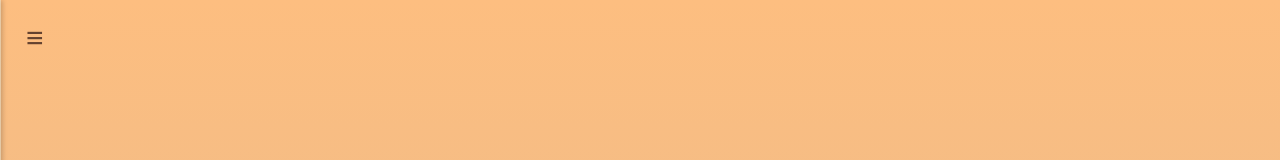
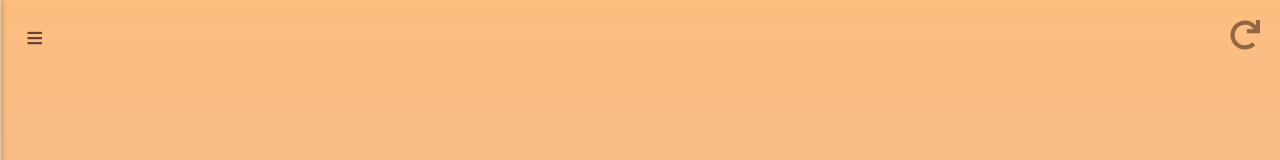
Before and after one commit to Jack-Development/ReactSweeper, a React (Create React App) app: page / in a window 1280 px wide. Shown: the top 160 px of the page. Built offline with nearby package versions, Linux system fonts and the light colour scheme.

Commit message:
Add refresh button

```diff
--- a/package.json
+++ b/package.json
@@ -10,6 +10,7 @@
     "gh-pages": "^5.0.0",
     "react": "^18.2.0",
     "react-dom": "^18.2.0",
+    "react-icons": "^4.10.1",
     "react-scripts": "5.0.1",
     "seedrandom": "^3.0.5",
     "web-vitals": "^2.1.4"
--- a/src/App.css
+++ b/src/App.css
@@ -113,3 +113,13 @@ body {
   font-size: 16px;
   cursor: pointer;
 }
+
+.refresh-button {
+  position: fixed;
+  right: 20px;
+  top: 20px;
+  font-size: 30px;
+  cursor: pointer;
+  color: rgba(100, 66, 47, 0.7); /* slightly transparent */
+  z-index: 2;
+}
--- a/src/App.js
+++ b/src/App.js
@@ -1,5 +1,6 @@
 import React, { useState } from 'react';
 import Grid from './components/grid.js';
+import { FaRedo } from 'react-icons/fa';
 import './App.css';
 
 function App() {
@@ -43,6 +44,7 @@ function App() {
             <div className="Grid">
                 <Grid width={width} height={height} size={size} bombs={bombs} reset={reset} seed={seed}/>
             </div>
+            <FaRedo className="refresh-button" onClick={() => setReset(!reset)} />
         </div>
     );
 }
```
Also changed, not shown: 1 other file (tests, documents, lock files or other folders).
